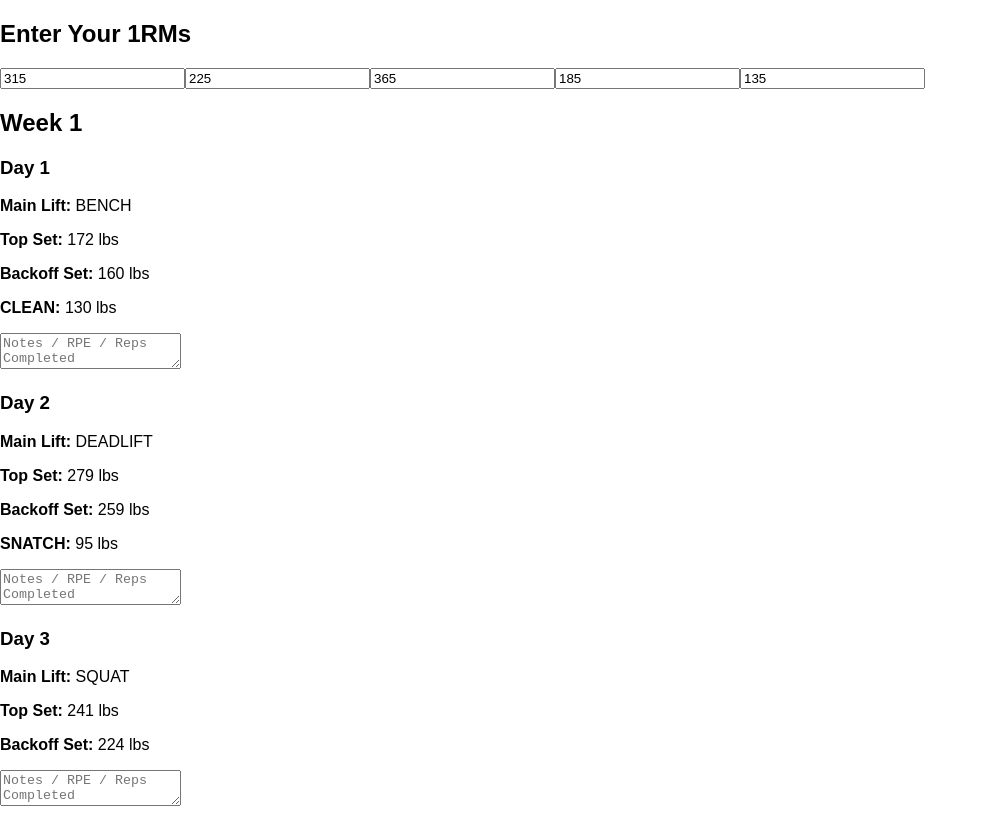
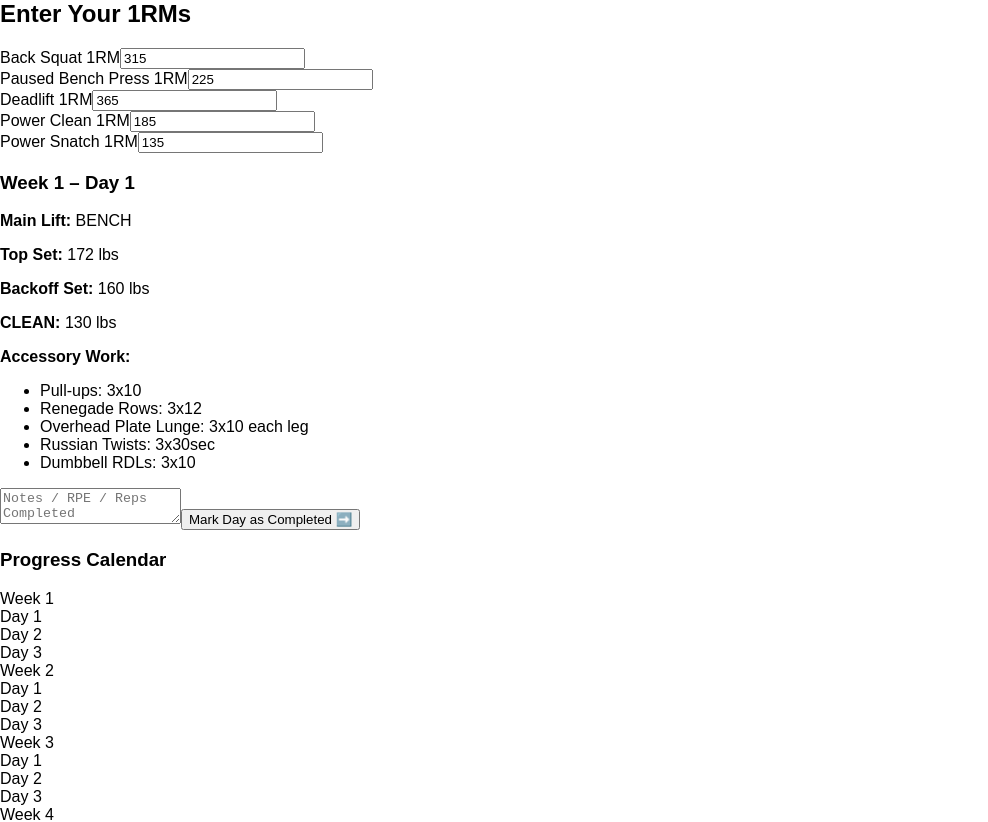
Before and after one commit to 3v1lb1t/strength_app, a React (Create React App) app: page / in a window 1280 px wide. Shown: the top 822 px of the page, without its empty margins (0-988 px from the left). Built offline with nearby package versions, Linux system fonts and the light colour scheme.

Commit message:
another update

```diff
--- a/package.json
+++ b/package.json
@@ -2,7 +2,7 @@
   "name": "strength-program-app",
   "version": "1.0.0",
   "private": true,
-  "homepage": "https://3v1lb1t.github.io/strength-program-app",
+  "homepage": "https://3v1lb1t.github.io/strength_app",
   "dependencies": {
     "react": "^18.2.0",
     "react-dom": "^18.2.0",
--- a/public/index.html
+++ b/public/index.html
@@ -1,11 +1,9 @@
-<!DOCTYPE html>
-<html lang="en">
 <head>
   <meta charset="UTF-8" />
-    <meta name="viewport" content="width=device-width, initial-scale=1.0"/>
-    <title>Strength Program</title>
+  <meta name="viewport" content="width=device-width, initial-scale=1.0" />
+  <base href="/strength_app/" />
+  <title>Strength App</title>
 </head>
 <body>
   <div id="root"></div>
 </body>
-</html>
--- a/src/App.js
+++ b/src/App.js
@@ -1,15 +1,9 @@
-// Starter React Web App for the 8-Week Strength Program with Olympic + Powerlifting + Chat Assistant
-// Features:
-// - User enters 1RMs (Squat, Bench, Deadlift, Clean, Snatch)
-// - Auto-calculates weights per week, per lift
-// - Tracks reps, RPE, and notes
-// - Responsive for mobile use
-// - GPT-powered assistant for generating new weeks or modifying plans
-
+// Strength Program App (Clean UI + Daily View + Calendar)
 import React, { useState } from 'react';
 import './index.css';
 
 const weeks = Array.from({ length: 8 }, (_, i) => i + 1);
+const days = ["Day 1", "Day 2", "Day 3"];
 
 const LIFT_INPUTS = [
   { key: 'squat', label: 'Back Squat 1RM' },
@@ -22,6 +16,13 @@ const LIFT_INPUTS = [
 const WAVE_SET_WEEK = 5;
 const WAVE_SETS = [75, 77, 84, 87, 80, 75];
 const OLY_PERCENTAGES = [0.7, 0.72, 0.74, 0.76, 0.78, 0.8, 0.82, 0.85];
+const ACCESSORY_WORK = [
+  "Pull-ups: 3x10",
+  "Renegade Rows: 3x12",
+  "Overhead Plate Lunge: 3x10 each leg",
+  "Russian Twists: 3x30sec",
+  "Dumbbell RDLs: 3x10"
+];
 
 export default function StrengthApp() {
   const [rms, setRms] = useState({ squat: 315, bench: 225, deadlift: 365, clean: 185, snatch: 135 });
@@ -29,17 +30,19 @@ export default function StrengthApp() {
   const [prompt, setPrompt] = useState("");
   const [response, setResponse] = useState("");
   const [loading, setLoading] = useState(false);
+  const [weekIdx, setWeekIdx] = useState(0);
+  const [dayIdx, setDayIdx] = useState(0);
+  const [completedDays, setCompletedDays] = useState([]);
 
   const updateRM = (lift, val) => setRms({ ...rms, [lift]: parseFloat(val || 0) });
   const formatWeight = (percent, rm) => Math.round(percent * rm);
 
   const runAssistant = async () => {
     setLoading(true);
-    const systemPrompt = `You are a strength coach. Generate a strength training progression or modification.`;
     const body = {
       model: "gpt-3.5-turbo",
       messages: [
-        { role: "system", content: systemPrompt },
+        { role: "system", content: "You are a strength coach." },
         { role: "user", content: prompt }
       ],
       temperature: 0.7
@@ -49,7 +52,7 @@ export default function StrengthApp() {
       method: "POST",
       headers: {
         "Content-Type": "application/json",
-        Authorization: `Bearer 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`
+        Authorization: `Bearer YOUR_OPENAI_API_KEY`
       },
       body: JSON.stringify(body)
     });
@@ -59,71 +62,111 @@ export default function StrengthApp() {
     setLoading(false);
   };
 
+  const currentWeek = weeks[weekIdx];
+  const currentDay = days[dayIdx];
+  const liftOrder = ["squat", "bench", "deadlift"];
+  const mainLift = liftOrder[(currentWeek + dayIdx) % 3];
+  const mainRM = rms[mainLift];
+  const olympicLift = dayIdx === 0 ? "clean" : dayIdx === 1 ? "snatch" : null;
+  const olympicRM = olympicLift ? rms[olympicLift] : 0;
+
+  const nextDay = () => {
+    const key = `${currentWeek}-${currentDay}`;
+    setCompletedDays([...completedDays, key]);
+    if (dayIdx < 2) {
+      setDayIdx(dayIdx + 1);
+    } else if (weekIdx < 7) {
+      setWeekIdx(weekIdx + 1);
+      setDayIdx(0);
+    }
+  };
+
   return (
-    <div className="p-4 space-y-4">
+    <div className="p-4 max-w-xl mx-auto space-y-6">
       <div className="card">
         <div className="card-content">
-          <h2 className="text-xl font-semibold">Enter Your 1RMs</h2>
+          <h2 className="text-xl font-semibold mb-2">Enter Your 1RMs</h2>
           {LIFT_INPUTS.map(({ key, label }) => (
+            <div key={key} className="mb-2">
+              <label className="block text-sm font-medium">{label}</label>
               <input
-              key={key}
                 type="number"
-              placeholder={label}
                 value={rms[key] || ''}
                 onChange={e => updateRM(key, e.target.value)}
                 className="input"
               />
+            </div>
           ))}
         </div>
       </div>
 
-      {weeks.map(week => (
-        <div key={week}>
-          <h2 className="text-lg font-bold mb-2">Week {week}</h2>
-          {["Day 1", "Day 2", "Day 3"].map((day, idx) => {
-            const liftOrder = ["squat", "bench", "deadlift"];
-            const mainLift = liftOrder[(week + idx) % 3];
-            const mainRM = rms[mainLift];
-            const olympicLift = idx === 0 ? "clean" : idx === 1 ? "snatch" : null;
-            const olympicRM = olympicLift ? rms[olympicLift] : 0;
-
-            return (
-              <div className="card mb-4" key={day}>
-                <div className="card-content">
-                  <h3 className="text-md font-semibold">{day}</h3>
+      <div className="card">
+        <div className="card-content space-y-2">
+          <h3 className="text-lg font-semibold">Week {currentWeek} – {currentDay}</h3>
           <p><strong>Main Lift:</strong> {mainLift.toUpperCase()}</p>
-                  {week === WAVE_SET_WEEK ? (
+          {currentWeek === WAVE_SET_WEEK ? (
             <p><strong>Wave Set Weights:</strong> {
               WAVE_SETS.map(p => `${p}%: ${formatWeight(p / 100, mainRM)} lbs`).join(" | ")
             }</p>
           ) : (
             <>
-                      <p><strong>Top Set:</strong> {formatWeight(0.75 + week * 0.015, mainRM)} lbs</p>
-                      <p><strong>Backoff Set:</strong> {formatWeight(0.7 + week * 0.01, mainRM)} lbs</p>
+              <p><strong>Top Set:</strong> {formatWeight(0.75 + currentWeek * 0.015, mainRM)} lbs</p>
+              <p><strong>Backoff Set:</strong> {formatWeight(0.7 + currentWeek * 0.01, mainRM)} lbs</p>
             </>
           )}
           {olympicLift && (
-                    <p><strong>{olympicLift.toUpperCase()}:</strong> {formatWeight(OLY_PERCENTAGES[week - 1], olympicRM)} lbs</p>
+            <p><strong>{olympicLift.toUpperCase()}:</strong> {formatWeight(OLY_PERCENTAGES[currentWeek - 1], olympicRM)} lbs</p>
           )}
+
+          <p><strong>Accessory Work:</strong></p>
+          <ul className="list-disc list-inside">
+            {ACCESSORY_WORK.map((work, i) => <li key={i}>{work}</li>)}
+          </ul>
+
           <textarea
             placeholder="Notes / RPE / Reps Completed"
-                    value={log[`${week}-${day}`] || ''}
-                    onChange={e => setLog({ ...log, [`${week}-${day}`]: e.target.value })}
-                    className="textarea"
+            value={log[`${currentWeek}-${currentDay}`] || ''}
+            onChange={e => setLog({ ...log, [`${currentWeek}-${currentDay}`]: e.target.value })}
+            className="textarea w-full mt-2"
           />
+
+          <button className="btn mt-4" onClick={nextDay}>
+            Mark Day as Completed ➡️
+          </button>
         </div>
+      </div>
+
+      <div className="card">
+        <div className="card-content">
+          <h3 className="text-md font-semibold">Progress Calendar</h3>
+          <div className="grid grid-cols-4 gap-2">
+            {weeks.map(w => (
+              <div key={w}>
+                <div className="font-semibold">Week {w}</div>
+                {days.map(d => {
+                  const key = `${w}-${d}`;
+                  const complete = completedDays.includes(key);
+                  return (
+                    <div
+                      key={key}
+                      className={`text-sm px-2 py-1 rounded ${complete ? 'bg-green-300' : 'bg-gray-200'}`}
+                    >
+                      {d}
                     </div>
                   );
                 })}
               </div>
             ))}
+          </div>
+        </div>
+      </div>
 
-      <div className="card mt-8">
+      <div className="card mt-6">
         <div className="card-content space-y-2">
-          <h3 className="text-lg font-semibold">AI Assistant (Program Generator)</h3>
+          <h3 className="text-lg font-semibold">AI Assistant</h3>
           <textarea
-            placeholder="Describe your goal, problem, or what you want to change..."
-            className="textarea"
+            placeholder="Ask to generate a plan or modify a week..."
+            className="textarea w-full"
             value={prompt}
             onChange={e => setPrompt(e.target.value)}
           />
```
Also changed, not shown: 9 other files (tests, documents, lock files or other folders). Lines whose indentation alone changed are shown as unchanged.
